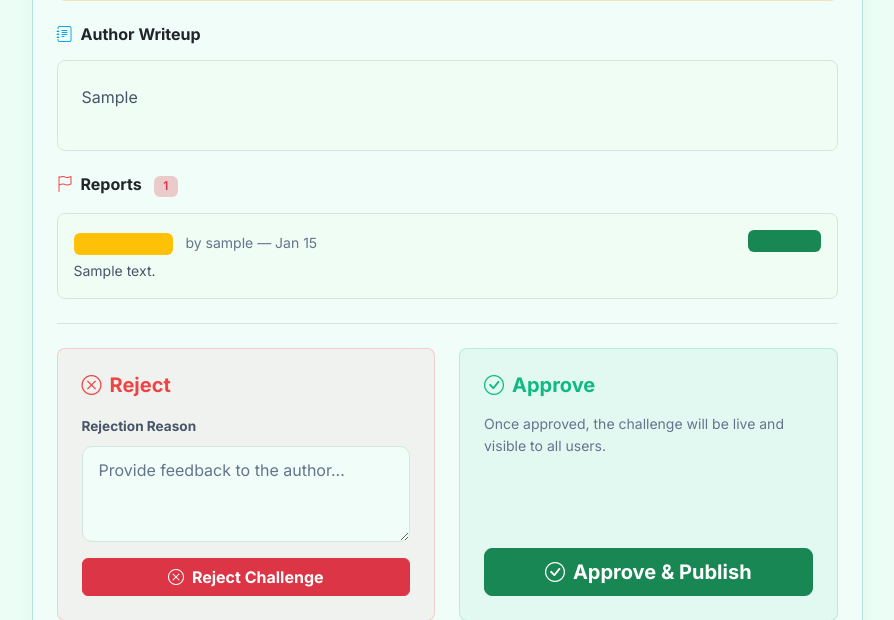
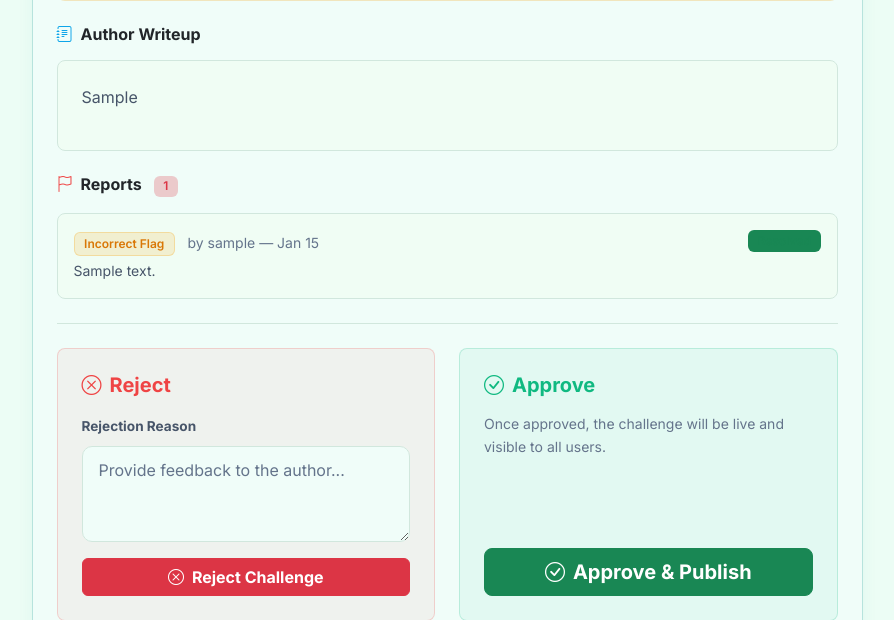
Before and after one commit to EyaminH/TigerLabBD, a Django app: page /review-challenges/1/ in a window 1280 px wide. Shown: the part 649-1269 px from the top of the page, without its empty margins (193-1087 px from the left). Run offline with Django 5.2, Linux system fonts and the light colour scheme; a user stored in the database is signed in; tables that the repository leaves empty hold one stand-in row (values such as "Sample post").

Commit message:
Fix badge styling in admin challenge detail

```diff
--- a/templates/challenges/admin_challenge_detail.html
+++ b/templates/challenges/admin_challenge_detail.html
@@ -92,7 +92,7 @@
                         {% for report in reports %}
                         <div class="d-flex justify-content-between align-items-start {% if not forloop.last %}mb-3 pb-3{% endif %}" {% if not forloop.last %}style="border-bottom: 1px solid var(--border-color);"{% endif %}>
                             <div>
-                                <span class="badge bg-warning bg-opacity-15 text-warning me-2">{{ report.get_reason_display }}</span>
+                                <span class="badge me-2" style="background-color: rgba(245, 158, 11, 0.15); color: #d97706; border: 1px solid rgba(245, 158, 11, 0.25);">{{ report.get_reason_display }}</span>
                                 <span class="small" style="color: var(--text-muted);">by {{ report.user.username }} — {{ report.created_at|date:"M d" }}</span>
                                 {% if report.details %}
                                     <p class="small mb-0 mt-1" style="color: var(--text-secondary);">{{ report.details }}</p>
```
